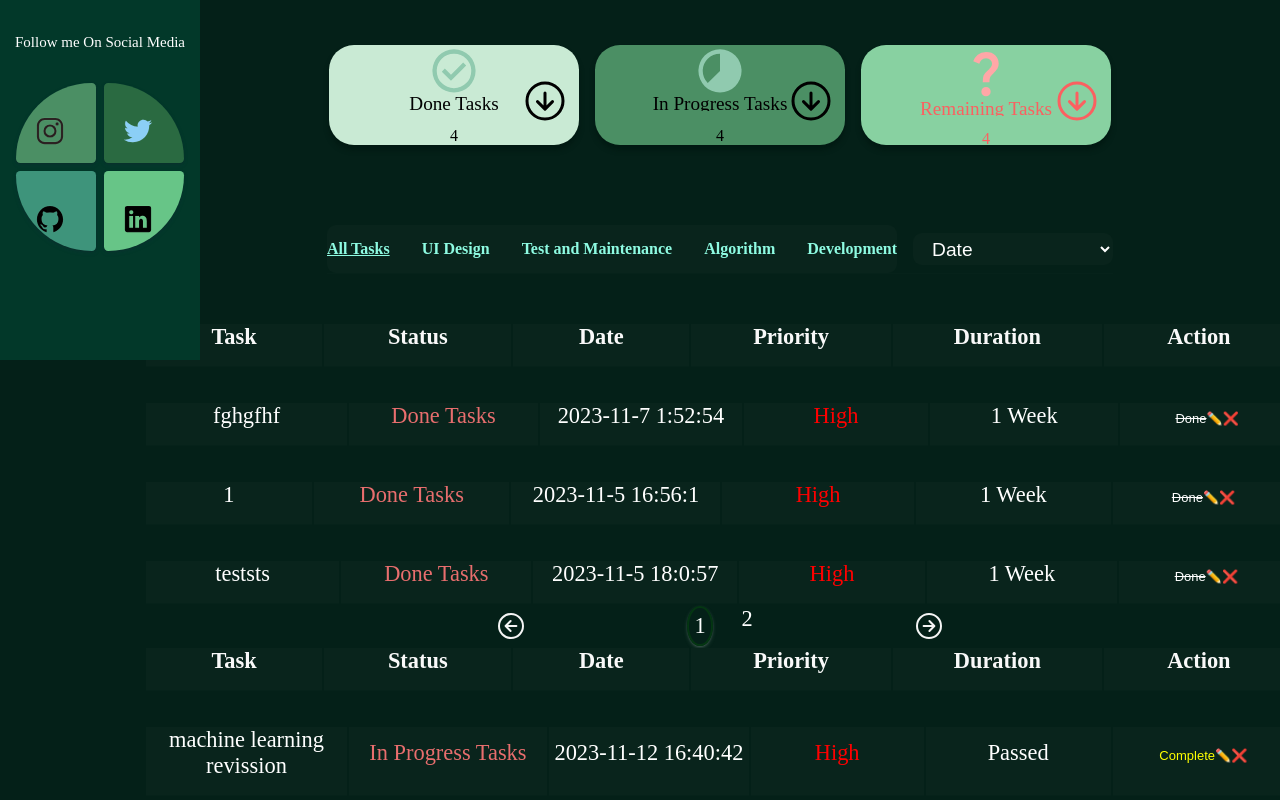
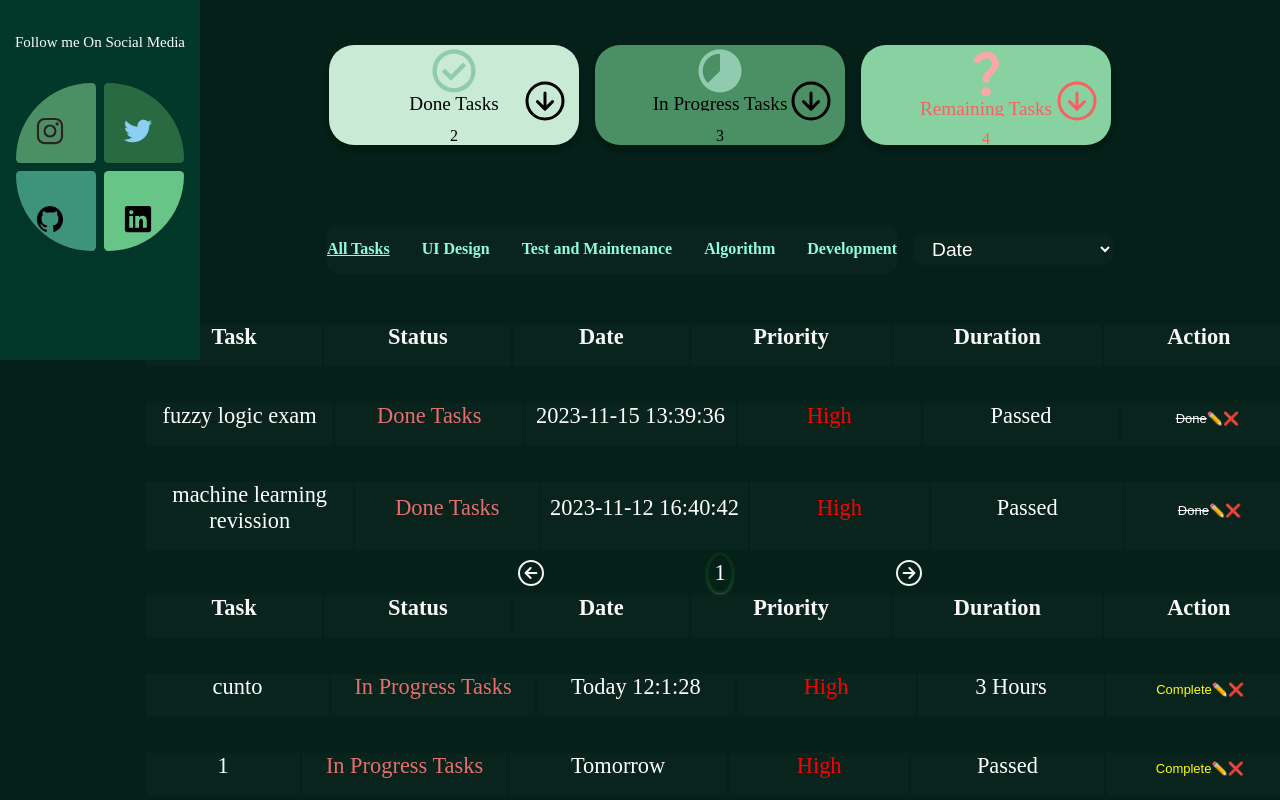
Before and after one commit to bashir-tech/personaltask, a React (Create React App) app: page / in a window 1280 px wide. Shown: the part 440-1240 px from the top of the page. Built offline with nearby package versions, Linux system fonts and the light colour scheme; data requests are answered from the project's data file.

Commit message:
modified

```diff
--- a/data/tasks.json
+++ b/data/tasks.json
@@ -1,51 +1,11 @@
 {
   "tasks": [
-    {
-      "id": "2023-11-05T13:52:54.762Z",
-      "name": "fghgfhf",
-      "priority": "High",
-      "due_date": "2023-11-07 01:52:54",
-      "state": "Done Tasks",
-      "duration": 33
-    },
-    {
-      "id": "2023-11-05T13:56:01.894Z",
-      "name": "1",
-      "priority": "High",
-      "due_date": "2023-11-05 16:56:01",
-      "state": "Done Tasks",
-      "duration": 1
-    },
-    {
-      "id": "2023-11-05T14:00:57.207Z",
-      "name": "teststs",
-      "priority": "High",
-      "due_date": "2023-11-05 18:00:57",
-      "state": "Done Tasks",
-      "duration": 1
-    },
-    {
-      "id": "2023-11-06T16:21:52.439Z",
-      "name": "caanjeelo",
-      "priority": "High",
-      "due_date": "2023-11-06 20:21:52",
-      "state": "Done Tasks",
-      "duration": 1
-    },
-    {
-      "id": "2023-11-12T10:35:57.046Z",
-      "name": "machine  learning exam",
-      "priority": "High",
-      "due_date": "2023-11-14 13:35:57",
-      "state": "Remaining Tasks",
-      "duration": 2
-    },
     {
       "id": "2023-11-12T10:39:36.353Z",
       "name": "fuzzy logic exam",
       "priority": "High",
       "due_date": "2023-11-15 13:39:36",
-      "state": "Remaining Tasks",
+      "state": "Done Tasks",
       "duration": 3
     },
     {
@@ -61,40 +21,56 @@
       "name": "machine learning  revission",
       "priority": "High",
       "due_date": "2023-11-12 16:40:42",
-      "state": "In Progress Tasks",
+      "state": "Done Tasks",
       "duration": 3
-    },
-    {
-      "id": "2023-11-12T11:00:54.314Z",
-      "name": "deneme",
-      "priority": "High",
-      "due_date": "2024-10-12 14:00:54",
-      "state": "In Progress Tasks",
-      "duration": 11
-    },
-    {
-      "id": "2023-11-12T11:01:21.652Z",
-      "name": "deneme2",
-      "priority": "High",
-      "due_date": "2024-12-12 14:01:21",
-      "state": "In Progress Tasks",
-      "duration": 13
     },
     {
       "id": "2023-11-17T08:01:28.483Z",
       "name": "cunto",
       "priority": "High",
       "due_date": "2023-11-17 12:01:28",
+      "state": "In Progress Tasks",
+      "duration": 1
+    },
+    {
+      "id": "2023-11-17T09:14:53.344Z",
+      "name": "wa",
+      "priority": "High",
+      "due_date": "2023-11-17 13:14:53",
       "state": "Remaining Tasks",
       "duration": 1
     },
     {
-      "id": "2023-11-17T08:03:10.539Z",
-      "name": "waaw",
+      "id": "2023-11-17T13:19:16.575Z",
+      "name": "Test",
       "priority": "High",
-      "due_date": "2023-11-17 13:03:10",
+      "due_date": "2023-11-17 18:19:16",
+      "state": "Remaining Tasks",
+      "duration": 2
+    },
+    {
+      "id": "2023-11-17T13:21:12.033Z",
+      "name": "1",
+      "priority": "High",
+      "due_date": "2023-11-18 04:21:12",
       "state": "In Progress Tasks",
+      "duration": 12
+    },
+    {
+      "id": "2023-11-17T13:22:00.246Z",
+      "name": "test",
+      "priority": "High",
+      "due_date": "2023-11-17 18:22:00",
+      "state": "Remaining Tasks",
       "duration": 2
+    },
+    {
+      "id": "2023-11-17T13:23:03.451Z",
+      "name": "Film",
+      "priority": "High",
+      "due_date": "2023-11-17 20:23:03",
+      "state": "In Progress Tasks",
+      "duration": 4
     }
   ]
 }
--- a/public/index.html
+++ b/public/index.html
@@ -22,7 +22,7 @@
       work correctly both with client-side routing and a non-root public URL.
       Learn how to configure a non-root public URL by running `npm run build`.
     -->
-  <title>React App</title>
+  <title>Personal Task</title>
 </head>
 
 <body>
--- a/src/Contexts/TasksProvider.js
+++ b/src/Contexts/TasksProvider.js
@@ -113,7 +113,7 @@ const TasksProvider = function TasksProvider({ children }) {
         fetchTasks();
     }, [])
 
-    const UpdastTaskState = useMemo(async function UpdastTaskState(id) {
+    async function UpdastTaskState(id) {
         dispatch({ type: "loading" });
 
         try {
@@ -125,37 +125,37 @@ const TasksProvider = function TasksProvider({ children }) {
                     : task.state === 'In Progress Tasks'
                         ? 'Done Tasks'
                         : 'Remaining Tasks';
-            const updatedTask = { ...task, state: newTaskState }; // Create an updated task object
+            const updatedTask = { ...task, state: newTaskState };
 
             const res = await fetch(`${ url }/tasks/${ id }`, {
                 method: "PUT",
                 headers: {
                     'Content-Type': 'application/json',
                 },
-                body: JSON.stringify(updatedTask), // Construct the body with the new state
+                body: JSON.stringify(updatedTask),
 
 
             });
             const data = await res.json();
             console.log(data);
-            dispatch({ type: "update/task", payload: id }); // Pass taskId instead of payload
+            dispatch({ type: "update/task", payload: id });
 
         } catch (error) {
             dispatch({ type: "rejected", payload: " failed to update" });
         }
-    }, [tasks])
+    }
     async function CreateTask(newTask) {
         dispatch({ type: "loading" });
 
         try {
-            // Create an updated task object
+
 
             const res = await fetch(`${ url }/tasks`, {
                 method: "POST",
                 headers: {
                     'Content-Type': 'application/json',
                 },
-                body: JSON.stringify(newTask), // Construct the body with the new state
+                body: JSON.stringify(newTask),
 
 
             });
--- a/src/pages/CalendarPage.js
+++ b/src/pages/CalendarPage.js
@@ -29,9 +29,9 @@ function Calendar() {
 
 
     const [countdowns, setCountdowns] = useState({});
-    const { tasks, DeleteTask, UpdastTaskState } = useTask();
-    const upcomingProgress = tasks.filter((t) => t.state === "In Pogress Tasks" && t.state === "Remaining");
-    const upcoming = upcomingProgress.filter((t) => t.duration <= 1);
+    const { tasks, DeleteTask, UpdastTaskState, formatdate, calcDuration } = useTask();
+    const upcomingProgress = tasks.filter((t) => t.state === "In Progress Tasks");
+    const upcoming = upcomingProgress.filter((t) => t.duration <= 10);
 
 
     useEffect(() => {
@@ -46,7 +46,6 @@ function Calendar() {
         });
         setCountdowns(initialCountdowns);
 
-        // Update gare e countdopwn daqiqad kasta
         const intervalId = setInterval(() => {
             const updatedCountdowns = {};
             upcoming.forEach((task) => {
@@ -64,7 +63,7 @@ function Calendar() {
         return () => {
             clearInterval(intervalId);
         };
-    }, [countdowns]);
+    }, [upcoming, countdowns]);
 
     function formatCountdown(timeInSeconds) {
         if (timeInSeconds <= 0) {
@@ -109,11 +108,11 @@ function Calendar() {
                             </tbody>
                             <td>{task.name}</td>
                             <td className='state'>{task.state}</td>
-                            <td>{task.due_date}</td>
+                            <td>{formatdate(task.due_date)}</td>
                             <td style={{ color: task.priority === "High" ? "red" : task.priority === "Medium" ? "green" : "yellow" }}>
                                 {task.priority}
                             </td>
-                            <td>{task.duration > 1 ? `${ task.duration } Days` : `Today`}</td>
+                            <td>{calcDuration(task.due_date)}</td>
                             <td className='btn'>
                                 <button onClick={() => UpdastTasks(task.id)} style={{ color: "red" }}>
                                     Complete
```
